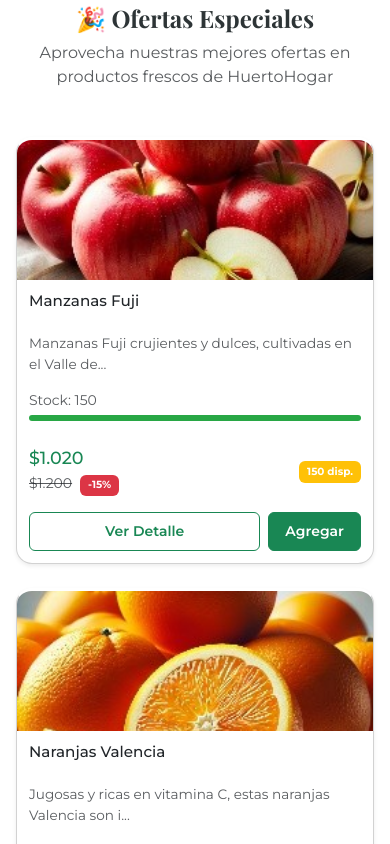
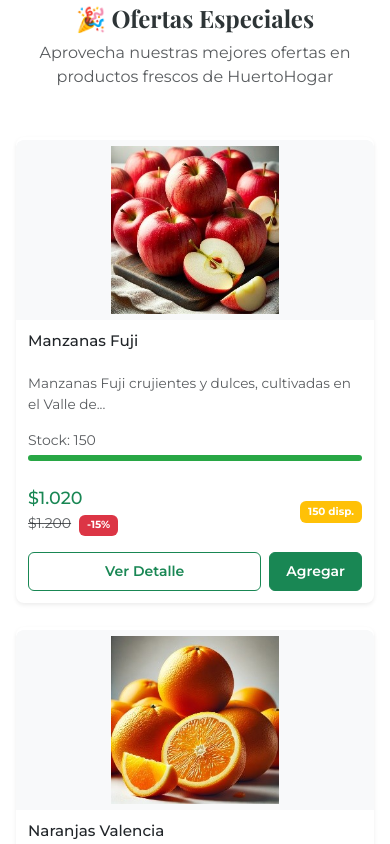
Before and after one commit to dief-ysis/DSY1104_SALINAS_FUENTES, a React (Vite) app: page /home in a window 390 px wide. Shown: the part 1940-2784 px from the top of the page. Built offline with nearby package versions, Linux system fonts and the light colour scheme.

Commit message:
Fix: Mejorar estilos CSS para imágenes de productos - Ajustar .card-img-top.product-image con object-fit: contain - Añadir estilos responsive para diferentes tamaños - Corregir clases en ProductCard y FeaturedProducts - Implementar efectos hover mejorados

```diff
--- a/src/components/home/FeaturedProducts.jsx
+++ b/src/components/home/FeaturedProducts.jsx
@@ -3,6 +3,8 @@ import { Container, Row, Col } from 'react-bootstrap';
 import { Link } from 'react-router-dom';
 import { useCart } from '../../context/CartContext';
 import { getProductImage } from '../../utils/imageUtils';
+import '../../pages/products/products.css';
+import '../../styles/products/product-card.css';
 
 const formatPrice = (price) => {
   return new Intl.NumberFormat('es-CL', {
@@ -45,14 +47,13 @@ const FeaturedProducts = ({ products = [] }) => {
                 className="text-decoration-none"
                 aria-labelledby={`product-title-${product.id}`}
               >
-                <div className="card h-100 featured-card">
-                  <div className="position-relative overflow-hidden" style={{ height: '200px' }}>
+                <div className="card h-100 product-card featured-card">
+                  <div className="product-image-container" style={{ height: '200px' }}>
                     <img
                       src={getProductImage(product.image, product.category)}
                       alt=""
                       loading="lazy"
-                      className="card-img-top h-100 w-100"
-                      style={{ objectFit: 'contain', objectPosition: 'center', padding: '8px' }}
+                      className="card-img-top product-image"
                       onError={(e) => {
                         e.target.onerror = null;
                         e.target.src = getProductImage('', product.category);
--- a/src/components/products/ProductCard.jsx
+++ b/src/components/products/ProductCard.jsx
@@ -65,7 +65,7 @@ export function ProductCard({ product }) {
             src={getProductImage(productImage, category)}
             alt={productName}
             loading="lazy"
-            className="img-fluid product-card-image"
+            className="card-img-top product-image"
             onError={(e) => {
               e.target.onerror = null;
               e.target.src = getProductImage('', category);
--- a/src/pages/products/products.css
+++ b/src/pages/products/products.css
@@ -1,188 +1,100 @@
-/**/* Estilos mínimos para la página de productos */
+/* products.css - Estilos para la página de productos */
 
- * products.css
+.products-page {
+  padding: 1.25rem;
+  background: var(--bs-light);
+}
 
- * Cambios realizados:.product-image-container {
+.products-container {
+  max-width: 1200px;
+  margin: 0 auto;
+}
 
- * 1. Añadida estructura de contenedor responsiva:  width: 100%;
+/* Contenedor de imagen de producto */
+.product-image-container {
+  width: 100%;
+  overflow: hidden;
+  height: 240px;
+  border-radius: 8px 8px 0 0;
+  background: #f8f9fa;
+  position: relative;
+  display: flex;
+  align-items: center;
+  justify-content: center;
+}
 
- *    - .products-page: contenedor principal con padding y fondo  overflow: hidden;
+/* Imagen de producto - Bootstrap card-img-top + product-image */
+.product-image,
+.card-img-top.product-image {
+  width: 100%;
+  height: 100%;
+  object-fit: contain;
+  object-position: center;
+  display: block;
+  background-color: #f8f9fa;
+  transition: transform 0.3s ease;
+  padding: 8px;
+  border-radius: 8px 8px 0 0;
+}
 
- *    - .products-container: ancho máximo y centrado  aspect-ratio: 1;
+/* Tarjeta de producto */
+.product-card {
+  transition: transform 0.3s ease, box-shadow 0.3s ease;
+  border: none;
+  background: var(--bs-white);
+  height: 100%;
+}
 
- *   min-height: 200px;
+.product-card:hover {
+  transform: translateY(-5px);
+  box-shadow: 0 6px 18px rgba(0, 0, 0, 0.12) !important;
+}
 
- * 2. Mejoras en imágenes de productos:  max-height: 300px;
+.product-card:hover .product-image,
+.product-card:hover .card-img-top.product-image {
+  transform: scale(1.05);
+}
 
- *    - Altura responsiva: 140px (móvil) → 180px (tablet) → 240px (desktop)  display: flex;
+/* Títulos */
+.products-page .section-title {
+  color: #0f172a;
+  margin-bottom: 1rem;
+  font-weight: 600;
+}
 
- *    - object-fit: cover para mejor visualización  align-items: center;
-
- *    - Transición suave al hacer hover  justify-content: center;
-
- *   background-color: #f8f9fa;
-
- * 3. Ajustes responsivos:  position: relative;
-
- *    - Padding reducido en móviles (0.5rem)}
-
- *    - Alturas de imagen ajustadas por breakpoint
-
- *    - Espaciado consistente en todos los viewports.product-image {
-
- */  width: 100%;
-
-  height: 100%;
-
-.products-page {  object-fit: contain;
-
-  padding: 1.25rem;  object-position: center;
-
-  background: var(--bs-light);  transition: transform 0.3s ease;
-
-}  padding: 12px;
-
-  max-width: 100%;
-
-.products-container {  max-height: 100%;
-
-  max-width: 1200px;}
-
-  margin: 0 auto;
-
-}.product-card {
-
-  transition: transform 0.3s ease, box-shadow 0.3s ease;
-
-/* Contenedor de imagen mejorado */  border: none;
-
-.product-image-container {}
-
-  width: 100%;
-
-  overflow: hidden;.product-card:hover {
-
-  height: 240px;  transform: translateY(-5px);
-
-  border-radius: 8px 8px 0 0;  box-shadow: 0 4px 12px rgba(0, 0, 0, 0.15) !important;
-
-  background: #f8f9fa;}
-
-  position: relative;
-
-}.product-card:hover .product-image {
-
-  transform: scale(1.05);
-
-/* Estilos de imagen optimizados */}
-
-.product-image {
-
-  width: 100%;/* Badge styling for product category */
-
-  height: 100%;.product-image-container .badge {
-
-  object-fit: cover;  z-index: 20;
-
-  display: block;  font-weight: 600;
-
-  background-color: #f8f9fa;  box-shadow: 0 2px 8px rgba(0, 0, 0, 0.2);
-
-  transition: transform 0.3s ease;}
-
+.products-page .filters-row {
+  margin-bottom: 1rem;
 }
 
 .btn.active {
-
-/* Estilos de tarjeta y efectos hover */  background-color: var(--bs-primary);
-
-.product-card {  color: white;
-
-  transition: transform 0.3s ease, box-shadow 0.3s ease;}
-
-  border: none;
-
-  background: var(--bs-white);/* Responsive adjustments */
-
-}@media (max-width: 768px) {
-
-  .product-image-container {
-
-.product-card:hover {    aspect-ratio: 1;
-
-  transform: translateY(-5px);    min-height: 150px;
-
-  box-shadow: 0 6px 18px rgba(0, 0, 0, 0.12) !important;    max-height: 250px;
-
-}  }
-
-
-
-.product-card:hover .product-image {  .product-image {
-
-  transform: scale(1.04);    padding: 10px;
-
-}  }
-
+  background-color: #4caf50;
+  color: white;
 }
 
-/* Estilos de texto y títulos */
-
-.products-page .section-title {@media (min-width: 769px) and (max-width: 1024px) {
-
-  color: #0f172a;  .product-image-container {
-
-  margin-bottom: 1rem;    aspect-ratio: 1;
-
-  font-weight: 600;    min-height: 180px;
-
-}    max-height: 280px;
-
+/* Responsive */
+@media (max-width: 576px) {
+  .product-image-container {
+    height: 180px;
   }
 
-.products-page .filters-row {
-
-  margin-bottom: 1rem;  .product-image {
-
-}    padding: 10px;
-
+  .product-image,
+  .card-img-top.product-image {
+    padding: 6px;
   }
 
-.btn.active {}
-
-  background-color: #4caf50;
-
-  color: white;@media (min-width: 1025px) {
-
-}  .product-image-container {
-
-    aspect-ratio: 1;
-
-/* Reglas responsivas por breakpoint */    min-height: 220px;
-
-@media (max-width: 576px) {    max-height: 320px;
-
-  .product-image-container {  }
-
-    height: 140px;
-
-  }  .product-image {
-
-    padding: 12px;
-
-  .products-page {  }
-
-    padding: 0.5rem;}
-  }
-
-  .products-container {
-    padding: 0 0.5rem;
+  .products-page {
+    padding: 0.75rem;
   }
 }
 
 @media (min-width: 577px) and (max-width: 991px) {
   .product-image-container {
-    height: 180px;
+    height: 200px;
+  }
+
+  .product-image,
+  .card-img-top.product-image {
+    padding: 8px;
   }
 }
 
@@ -190,4 +102,9 @@
   .product-image-container {
     height: 240px;
   }
+
+  .product-image,
+  .card-img-top.product-image {
+    padding: 8px;
+  }
 }
--- a/src/styles/components/cards.css
+++ b/src/styles/components/cards.css
@@ -8,6 +8,9 @@
 .card-image {
   width: 100%;
   height: 200px;
-  object-fit: cover;
+  object-fit: contain;
+  object-position: center;
   border-radius: var(--radius-md) var(--radius-md) 0 0;
+  padding: 8px;
+  background-color: #f8f9fa;
 }
--- a/src/styles/products/product-card.css
+++ b/src/styles/products/product-card.css
@@ -9,6 +9,35 @@
   flex-direction: column;
   background: var(--bs-white);
   color: var(--bs-body-color);
+  border-radius: 8px;
+  overflow: hidden;
+}
+
+/* Contenedor de imagen específico para tarjetas */
+.product-card .product-image-container {
+  width: 100%;
+  overflow: hidden;
+  height: 240px;
+  border-radius: 8px 8px 0 0;
+  background: #f8f9fa;
+  position: relative;
+  display: flex;
+  align-items: center;
+  justify-content: center;
+}
+
+/* Imagen de producto en tarjetas */
+.product-card .product-image,
+.product-card .card-img-top.product-image {
+  width: 100%;
+  height: 100%;
+  object-fit: contain;
+  object-position: center;
+  display: block;
+  background-color: #f8f9fa;
+  transition: transform 0.3s ease;
+  padding: 8px;
+  border-radius: 8px 8px 0 0;
 }
 
 .product-card.organic {
@@ -18,6 +47,11 @@
 .product-card:hover {
   transform: translateY(-4px);
   box-shadow: 0 8px 16px rgba(0, 0, 0, 0.15);
+}
+
+.product-card:hover .product-image,
+.product-card:hover .card-img-top.product-image {
+  transform: scale(1.05);
 }
 
 /* Card body with padding */
@@ -51,8 +85,12 @@
 .product-card-image {
   height: 100%;
   width: 100%;
-  object-fit: cover;
+  object-fit: contain;
+  object-position: center;
   display: block;
+  padding: 8px;
+  background-color: #f8f9fa;
+  transition: transform 0.3s ease;
 }
 
 /* Text styling */
@@ -156,3 +194,49 @@
 .stock-bar-fill.stock-low {
   background-color: #dc3545; /* Red: stock <= 5 */
 }
+
+/* Featured cards - altura ajustada para la home */
+.featured-card .product-image-container {
+  height: 200px !important;
+}
+
+/* Responsive ajustes para imágenes de producto */
+@media (max-width: 576px) {
+  .featured-card .product-image-container {
+    height: 160px !important;
+  }
+  .product-card .product-image-container {
+    height: 180px;
+  }
+
+  .product-card .product-image,
+  .product-card .card-img-top.product-image {
+    padding: 6px;
+  }
+}
+
+@media (min-width: 577px) and (max-width: 991px) {
+  .product-card .product-image-container {
+    height: 200px;
+  }
+
+  .featured-card .product-image-container {
+    height: 180px !important;
+  }
+
+  .product-card .product-image,
+  .product-card .card-img-top.product-image {
+    padding: 8px;
+  }
+}
+
+@media (min-width: 992px) {
+  .product-card .product-image-container {
+    height: 240px;
+  }
+
+  .product-card .product-image,
+  .product-card .card-img-top.product-image {
+    padding: 8px;
+  }
+}
```
